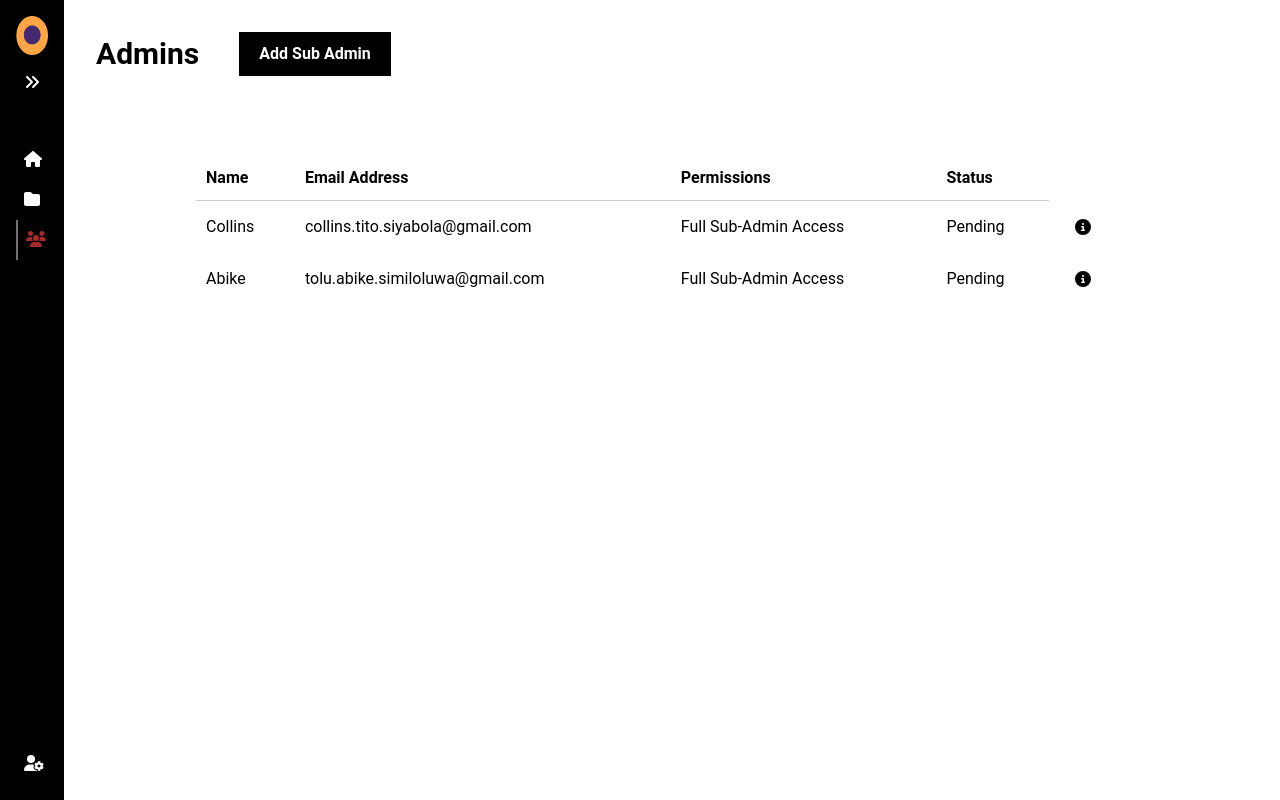
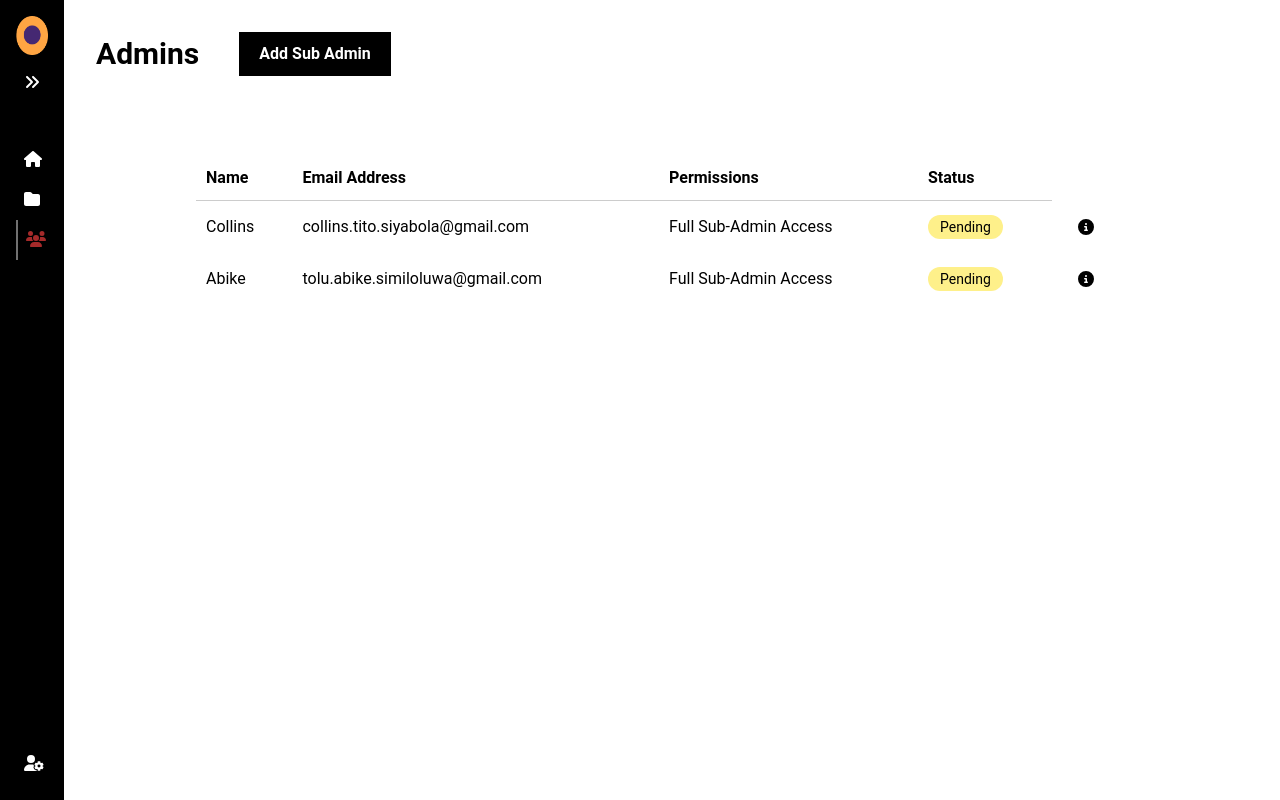
Before and after one commit to lawgeckobyglappy/lawgecko-frontend, a Vue app: page /admin/subAdmin in a window 1280 px wide. Built offline with nearby package versions, Linux system fonts and the light colour scheme; no server answers; what vue3-google-login would draw is missing.

Commit message:
info menu

```diff
--- a/src/views/admin/SubAdmin.vue
+++ b/src/views/admin/SubAdmin.vue
@@ -19,9 +19,8 @@
                         <td>{{ admin.name }}</td>
                         <td>{{ admin.email }}</td>
                         <td>Full Sub-Admin Access</td>
-                        <!-- @click="removeAdmin(index)" -->
-                        <td>{{ admin.status }}</td>
-                        <!-- <td><button @click="setCurrentAdmin(index)"><fa-icon :icon="['fas', 'circle-info']" /></button></td> -->
+
+                        <td><button class="bg-yellow-200 rounded-full px-3 py-0.5 text-sm cursor-default">{{ admin.status }}</button></td>
                         <td>
                             <Menu as="div" class="relative inline-block text-left">
                                 <div>
@@ -38,7 +37,7 @@
                                             <MenuItem v-slot="{ active }">
                                                 <button
                                                 :class="[
-                                                    active ? 'bg-violet-500 text-white' : 'text-gray-900',
+                                                    active ? 'bg-black text-white' : 'text-gray-900',
                                                     'group flex w-full items-center rounded-md px-2 py-2 text-sm',
                                                 ]"
                                                 @click="setCurrentAdmin(index)"
@@ -49,7 +48,7 @@
                                             <MenuItem v-slot="{ active }">
                                                 <button
                                                 :class="[
-                                                    active ? 'bg-violet-500 text-white' : 'text-gray-900',
+                                                    active ? 'bg-black text-white' : 'text-gray-900',
                                                     'group flex w-full items-center rounded-md px-2 py-2 text-sm',
                                                 ]"
                                                 @click="handleDeleteAdminPopup"
```
